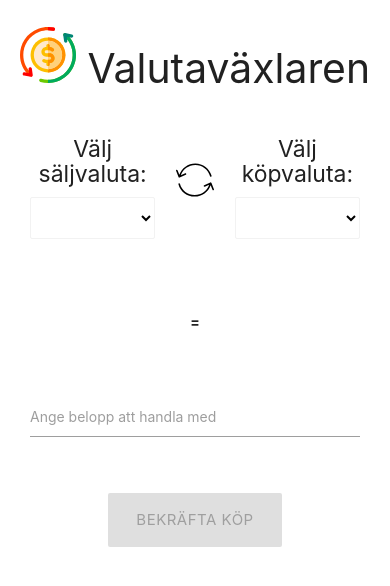
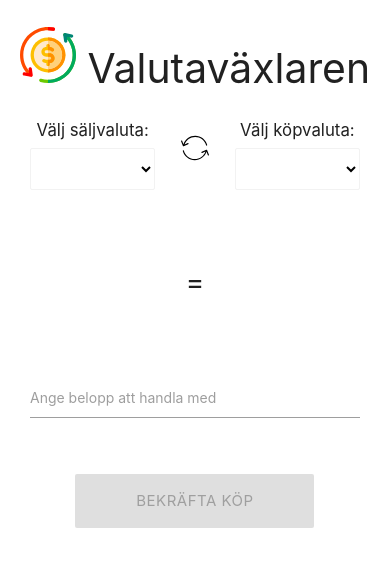
Before and after one commit to rilo84/ValutaOmvandlare, a React (Create React App) app: page / in a window 390 px wide. Shown: the top 586 px of the page. Built offline with nearby package versions, Linux system fonts and the light colour scheme; no server answers; the HTML template or start-up script is replaced by a standard one.

Commit message:
fixed responsviness mobile

```diff
--- a/src/Components/ValutaComponent/ValutaComponent.js
+++ b/src/Components/ValutaComponent/ValutaComponent.js
@@ -78,7 +78,7 @@ class ValutaComponent extends Component {
       e.target.value = amount;
       document.querySelector("#labelMsg").textContent="";
       document.querySelector("#errorMsg").textContent = `Max tillåtna belopp är
-      ${currencyA[1]*100000} ${this.state.currencyNameA} motsvarande 100000 USD`;
+      ${(currencyA[1]*100000).toFixed(0)} ${this.state.currencyNameA}`;
     }
     else if(amount <1){
       document.querySelector("#labelMsg").textContent="";
@@ -121,12 +121,12 @@ class ValutaComponent extends Component {
     return (
       <>
         <div className="container">
-          <h3>
+          <h3 className="headerText">
             <img src={mainLogo} alt="logo" className="logo" /> Valutaväxlaren
           </h3>
           <div className="row currContainer">
             <div className="input-field col s5">
-              <h5>Välj säljvaluta:</h5>
+              <h5 className="choiceText">Välj säljvaluta:</h5>
               <select
                 value={this.state.currencyNameA}
                 onChange={this.handleChange}
@@ -140,7 +140,7 @@ class ValutaComponent extends Component {
               <img onClick={this.swapCurrency} src={swapIcon} alt="icon" className="icon" />
             </div>
             <div className="input-field col s5">
-              <h5>Välj köpvaluta:</h5>
+              <h5 className="choiceText">Välj köpvaluta:</h5>
               <select
                 value={this.state.currencyNameB}
                 onChange={this.handleChange}
@@ -151,16 +151,16 @@ class ValutaComponent extends Component {
               </select>
             </div>
           </div>
-          <div className="row">
-            <div className="input-field col s5">
+          <div className="row currTextContainer">
+            <div className="input-field col s12 m5 currTextCol">
               <h3 className="currText">
                 {this.state.currencyRateA} {this.state.currencyNameA}
               </h3>
             </div>
-            <div className="input-field col s2">
+            <div className="input-field col s12 m2 currTextCol">
               <h3 className="currText">=</h3>
             </div>
-            <div className="input-field col s5">
+            <div className="input-field col s12 m5 currTextCol">
               <h3 className="currText">
                 {this.state.currencyRateB} {this.state.currencyNameB}
               </h3>
@@ -175,7 +175,7 @@ class ValutaComponent extends Component {
           </div>
         </div>
         <div className="row btn-row">
-          <div className="input-field col s6 push-s3">
+          <div className="input-field col s8 push-s2 m6 push-m3">
           <ModalBuy
                 Amount={this.state.amount}
                 NameBase={this.state.currencyNameA}
--- a/src/Styles/App.css
+++ b/src/Styles/App.css
@@ -34,7 +34,20 @@
 
 @media only screen and (max-width: 600px) {
   .currText{
-    font-size: 1rem;
-    font-weight: bold;
+    font-size: 2rem;
+    margin:0;
   }
+
+  .choiceText{
+    font-size:1.2rem;
+  }
+
+  .icon{
+    width:2rem;
+  }
+
+  .headerText{
+    margin-bottom:0;
+  }
+
 }
```
